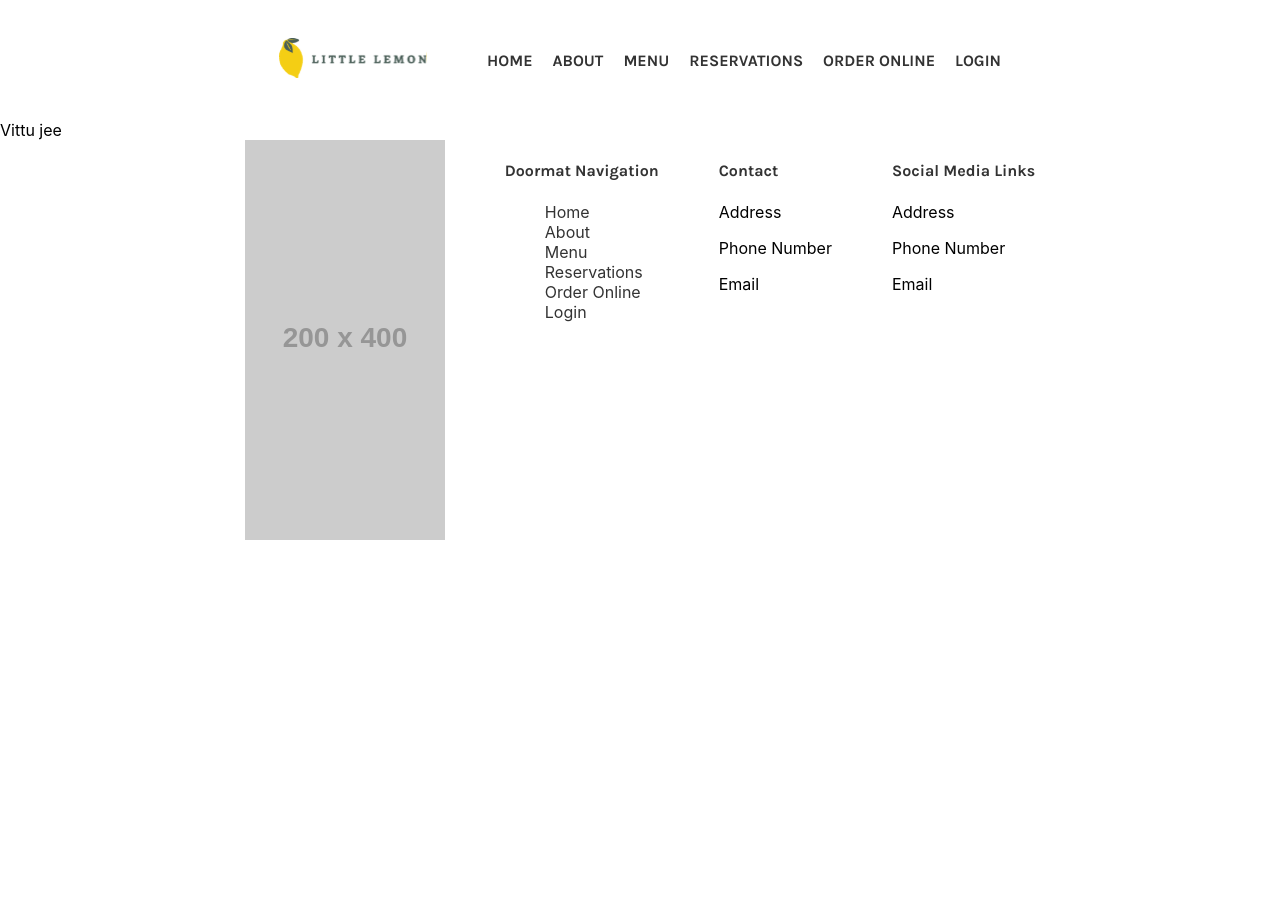
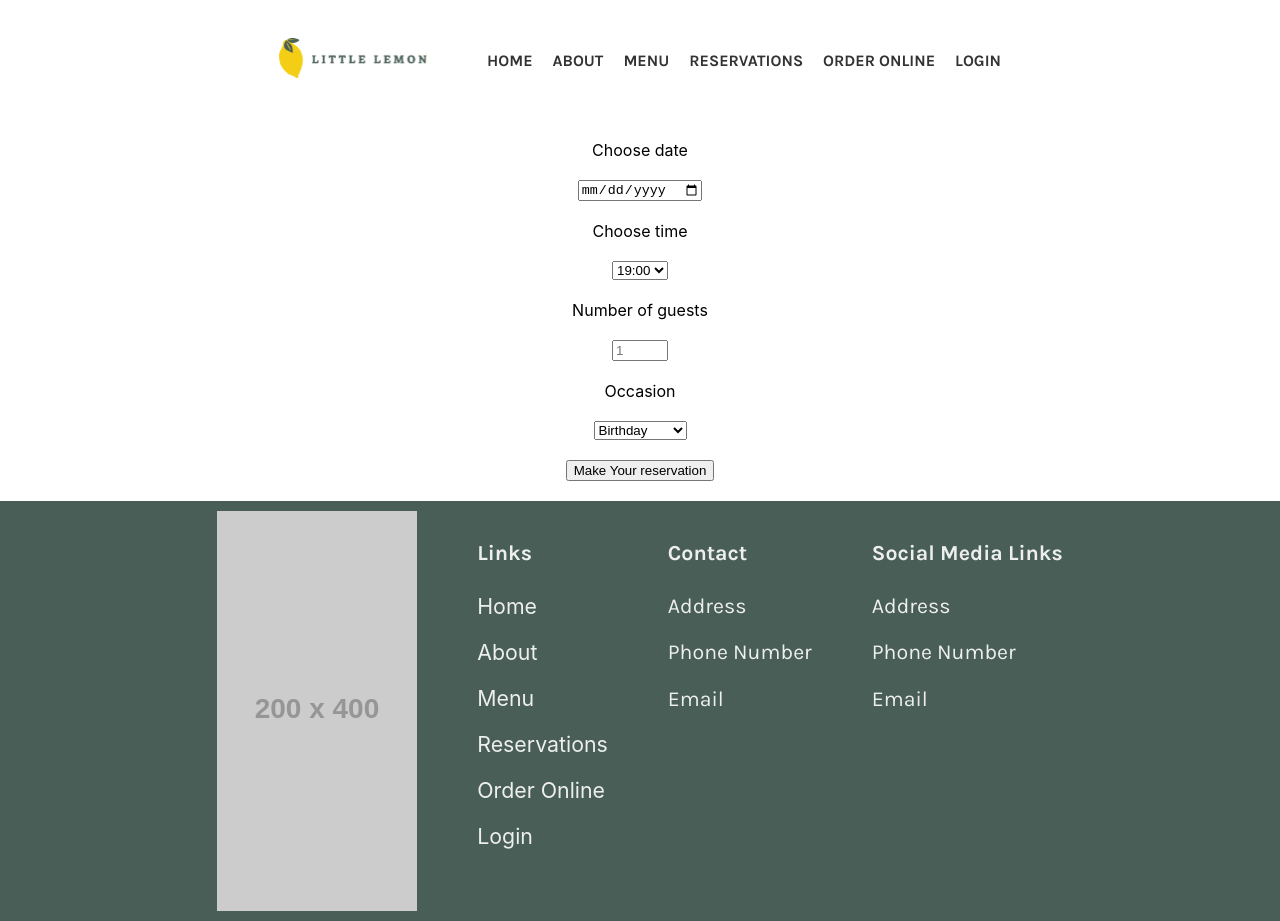
Before and after one commit to TKLahtinen/coursera-little-lemon, a React (Create React App) app: page /booking in a window 1280 px wide. Before the commit the page ends 800 px from the top, so only its background shows below. Built offline with nearby package versions, Linux system fonts and the light colour scheme; a web font is replaced by a local one.

Commit message:
Progression

```diff
--- a/src/App.css
+++ b/src/App.css
@@ -140,6 +140,7 @@ a {
   border-radius: 16px;
   margin-top: 20px;
   padding: 10px 20px;
+  cursor: pointer;
 }
 
 .btn-reserve:active{
@@ -260,29 +261,58 @@ a {
   font-weight: bold;
 }
 
+/* BookinForm */
+
+form{
+  display: flex;
+  flex-direction: column;
+  justify-content: center;
+  align-items: center;
+  gap: 20px;
+  margin-top: 20px;
+}
+
 /* Footer */
 
 footer{
   display: flex;
   justify-content: center;
   gap: 60px;
+  background-color: #495E57;
+  margin-top: 20px;
+  padding: 10px;
 }
 
 footer h4 {
-  color: #333333;
+  color: #EDEFEE;
   font-family: 'Karla', sans-serif;
   font-weight: bolder;
+  font-size: 16pt;
+}
+
+footer p {
+  color: #EDEFEE;
+  font-family: 'Karla', sans-serif;
+  font-weight: normal;
+  font-size: 16pt;
 }
 
 footer ul {
   list-style: none;
+  display: flex;
+  flex-direction: column;
+  justify-content: center;
+  align-items: start;
+  gap: 20px;
+  padding: 0;
+  font-size: 16pt;
 }
 
 footer a {
   text-decoration: none;
-  color: #333333;
+  color: #EDEFEE;
 }
 
 footer a:hover {
-  color: #495E57;
+  color: #EE9972;
 }
--- /dev/null
+++ b/src/components/BookingForm.js
@@ -0,0 +1,44 @@
+import React from 'react'
+import { useState } from 'react'
+
+const BookingForm = () => {
+
+  const resTimes = ['19:00', '17:00', '20:00', '21:00', '22:00', '18:00']
+  const occasions = ['Birthday', 'Anniversary']
+  const [date, setDate] = useState('')
+  const [resTime, setResTime] = useState('19:00')
+  const [guests, setGuests] = useState(1)
+  const [occasion, setOccasion] = useState('Birthday')
+
+  const handleFormSubmit = (e) => {
+    e.preventDefault()
+    console.log('Date:', date)
+    console.log('Time:', resTime)
+    console.log('Guests:', guests)
+    console.log('Occasion:', occasion)
+  }
+
+  return (
+    <form>
+        <label for="res-date">Choose date</label>
+        <input type="date" id="res-date" onChange={(e) => setDate(e.target.value)}/>
+        <label for="res-time">Choose time</label>
+        <select id="res-time" onChange={((e) => setResTime(e.target.value))}>
+            {resTimes.map((time, index) => (
+                <option key={index}>{time}</option>
+            ))}
+        </select>
+        <label for="guests">Number of guests</label>
+        <input type="number" placeholder="1" min="1" max="10" id="guests" onChange={((e) => setGuests(e.target.value))}/>
+        <label for="occasion">Occasion</label>
+        <select id="occasion" onChange={((e) => setOccasion(e.target.value))}>
+            {occasions.map((choice, index) => (
+                <option key={index}>{choice}</option>
+            ))}
+        </select>
+        <input type="submit" value="Make Your reservation" onClick={handleFormSubmit}/>
+    </form>
+  )
+}
+
+export default BookingForm
--- a/src/components/Footer.js
+++ b/src/components/Footer.js
@@ -1,18 +1,19 @@
 import React from 'react'
+import { Link } from 'react-router-dom'
 
 export default function Footer() {
   return (
     <footer>
         <img src='https://placehold.co/200x400' alt='logo'/>
         <div>
-          <h4>Doormat Navigation</h4>
+          <h4>Links</h4>
           <ul>
-            <li><a href='*'>Home</a></li>
-            <li><a href='*'>About</a></li>
-            <li><a href='*'>Menu</a></li>
-            <li><a href='*'>Reservations</a></li>
-            <li><a href='*'>Order Online</a></li>
-            <li><a href='*'>Login</a></li>
+            <li><Link to='/'>Home</Link></li>
+            <li><Link to='/'>About</Link></li>
+            <li><Link to='/'>Menu</Link></li>
+            <li><Link to='/booking'>Reservations</Link></li>
+            <li><Link to='/'>Order Online</Link></li>
+            <li><Link to='/'>Login</Link></li>
           </ul>
         </div>
         <div>
--- a/src/components/Hero.js
+++ b/src/components/Hero.js
@@ -9,7 +9,9 @@ export default function Hero() {
             <h2>Little Lemon</h2>
             <h3>Chicago</h3>
             <p>We are a family owned Mediterranean restaurant, focused on traditional recipes served with a modern twist.</p>
-            <button className='btn-reserve'>Reserve a Table</button>
+            <Link to='/booking'>
+              <button className='btn-reserve'>Reserve a Table</button>
+            </Link>
         </div>
         <div className='banner-image'>
             <img src={bannerImage} />
--- a/src/components/Highlights.js
+++ b/src/components/Highlights.js
@@ -3,6 +3,7 @@ import Card from './Card'
 import salad from '../assets/images/greek salad.jpg'
 import bruchetta from '../assets/images/bruschetta.jpg'
 import ldessert from '../assets/images/lemon dessert.jpg'
+import { Link } from 'react-router-dom'
 
 const dishes = {
     dish1: {
@@ -29,7 +30,9 @@ export default function Highlights() {
     <>
         <div className='highlights-text-container'>
             <h2>This weeks specials!</h2>
-            <button className='btn-reserve'>Online Menu!</button>
+            <Link to='/'>
+                <button className='btn-reserve'>Online Menu!</button>
+            </Link>
         </div>
         <div className='highlights-card-container'>
             <Card name={dishes.dish1.name} picture={dishes.dish1.picture} description={dishes.dish1.description} price={dishes.dish1.price}/>
--- a/src/components/Nav.js
+++ b/src/components/Nav.js
@@ -1,6 +1,7 @@
 import React from 'react'
 import Logo from '../assets/images/Logo .svg'
 import { useState } from 'react'
+import { Link } from 'react-router-dom'
 import hamburgericon from '../assets/images/hamburger_menu.svg'
 
 export default function Nav() {
@@ -13,17 +14,17 @@ export default function Nav() {
 
   return (
     <nav>
-        <a href='/'><img src={Logo} alt='logo'/></a>
+        <Link to='/'><img src={Logo} alt='logo'/></Link>
         <div className='hamburger' onClick={toggleNav}>
             <img src={hamburgericon} alt='hamburger icon'/>
         </div>
         <ul className={`nav-links ${navOpen ? 'active' : ''}`}>
-            <li><a href='/' className='nav-item'>Home</a></li>
-            <li><a href='/' className='nav-item'>About</a></li>
-            <li><a href='/' className='nav-item'>Menu</a></li>
-            <li><a href='/' className='nav-item'>Reservations</a></li>
-            <li><a href='/' className='nav-item'>Order Online</a></li>
-            <li><a href='/' className='nav-item'>Login</a></li>
+            <li><Link to='/' className='nav-item'>Home</Link></li>
+            <li><Link to='/'className='nav-item'>About</Link></li>
+            <li><Link to='/' className='nav-item'>Menu</Link></li>
+            <li><Link to='/booking' className='nav-item'>Reservations</Link></li>
+            <li><Link to='/' className='nav-item'>Order Online</Link></li>
+            <li><Link to='/' className='nav-item'>Login</Link></li>
         </ul>
     </nav>
   )
--- a/src/sites/BookingPage.js
+++ b/src/sites/BookingPage.js
@@ -1,9 +1,10 @@
 import React from 'react'
+import BookingForm from '../components/BookingForm'
 
 export default function BookingPage() {
   return (
-    <div>
-      Vittu jee
-    </div>
+    <>
+      <BookingForm />
+    </>
   )
 }
--- a/src/sites/HomePage.js
+++ b/src/sites/HomePage.js
@@ -1,6 +1,7 @@
 import React from 'react'
 import Hero from '../components/Hero'
 import Highlights from '../components/Highlights'
+
 
 export default function HomePage() {
   return (
```
